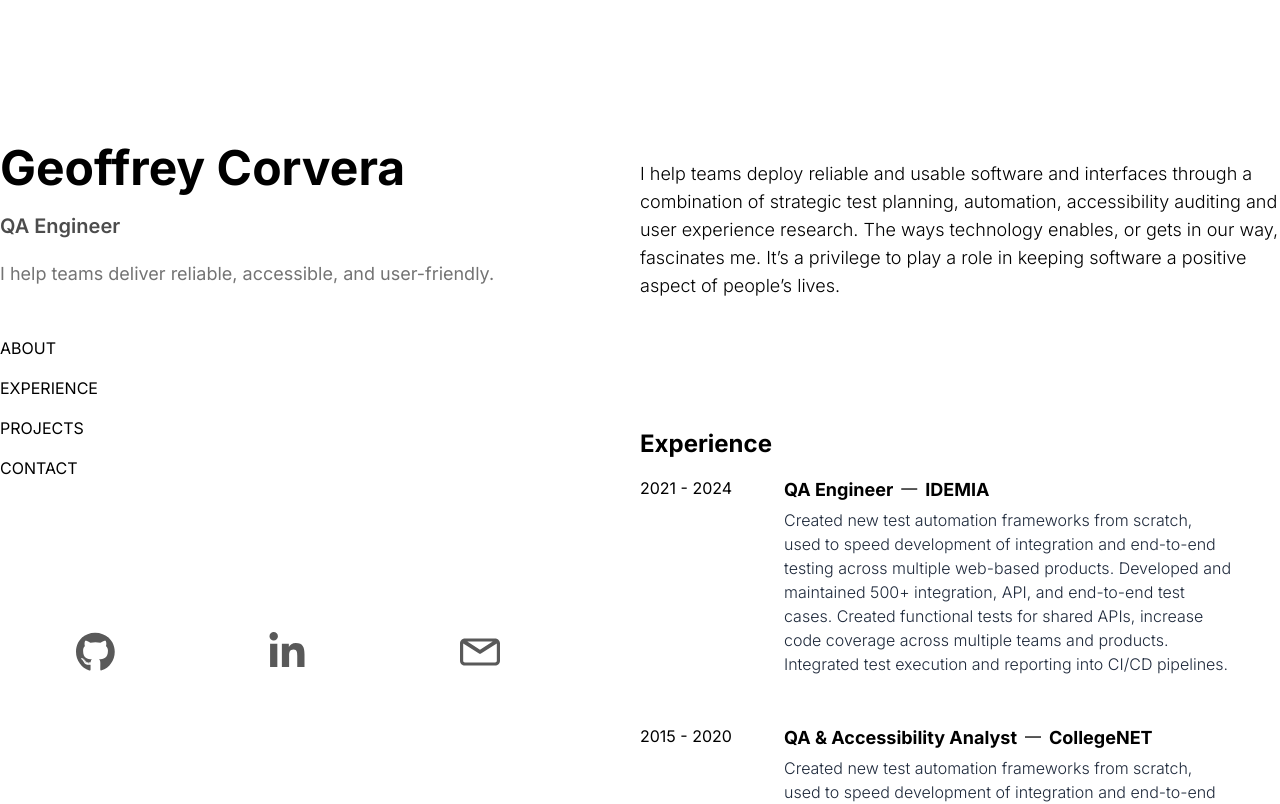
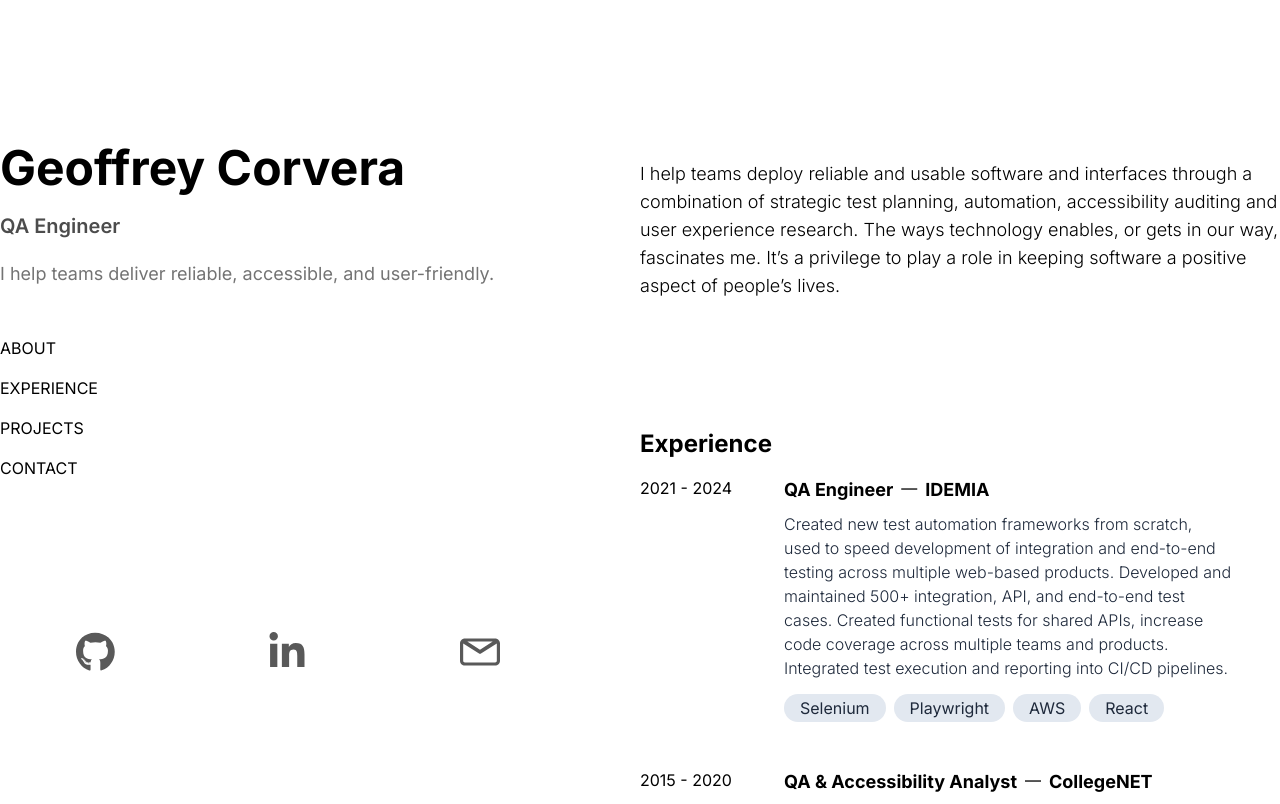
Before and after one commit to geoffcorvera/personal-website-v2, a Next.js app: page / in a window 1280 px wide. Shown: the top 804 px of the page. Built offline with nearby package versions, Linux system fonts and the light colour scheme.

Commit message:
#11 tag component

```diff
--- a/app/components/job.tsx
+++ b/app/components/job.tsx
@@ -1,7 +1,8 @@
 import { JobDetails } from "../fixtures/jobDetails";
+import Tag from "./tag";
 
-export default function Job({details}: {details: JobDetails}) {
-  const {title, company, timePeriod, description} = details;
+export default function Job({ details }: { details: JobDetails }) {
+  const { title, company, timePeriod, description, skills } = details;
 
   return (
     <div className="flex flex-row-reverse justify-end gap-4 py-4 mb-4 last:mb-0 hover:bg-slate-200">
@@ -11,7 +12,16 @@ export default function Job({details}: {details: JobDetails}) {
           <span>&#8212;</span>
           <h5 className="text-lg font-bold">{company}</h5>
         </div>
-        <p className="font-light text-slate-800 pt-1">{description}</p>
+        <p className="font-light text-slate-800 pt-2 pb-4">{description}</p>
+        {skills && (
+          <ul className="flex gap-2 flex-wrap">
+            {skills.map((skill) => (
+              <li>
+                <Tag name={skill} />
+              </li>
+            ))}
+          </ul>
+        )}
       </div>
       <span className="min-w-32">{timePeriod}</span>
     </div>
--- /dev/null
+++ b/app/components/tag.tsx
@@ -0,0 +1,3 @@
+export default function Tag({ name }: { name: string }) {
+    return (<span className="rounded-full bg-slate-200 px-4 py-1 text-slate-800">{name}</span>);
+}
```
